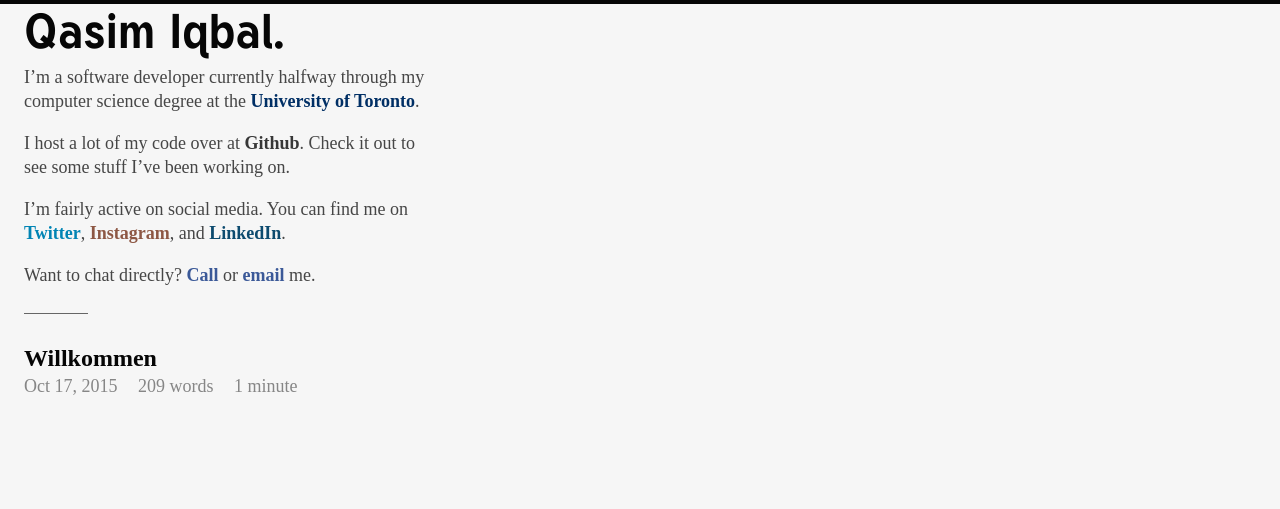
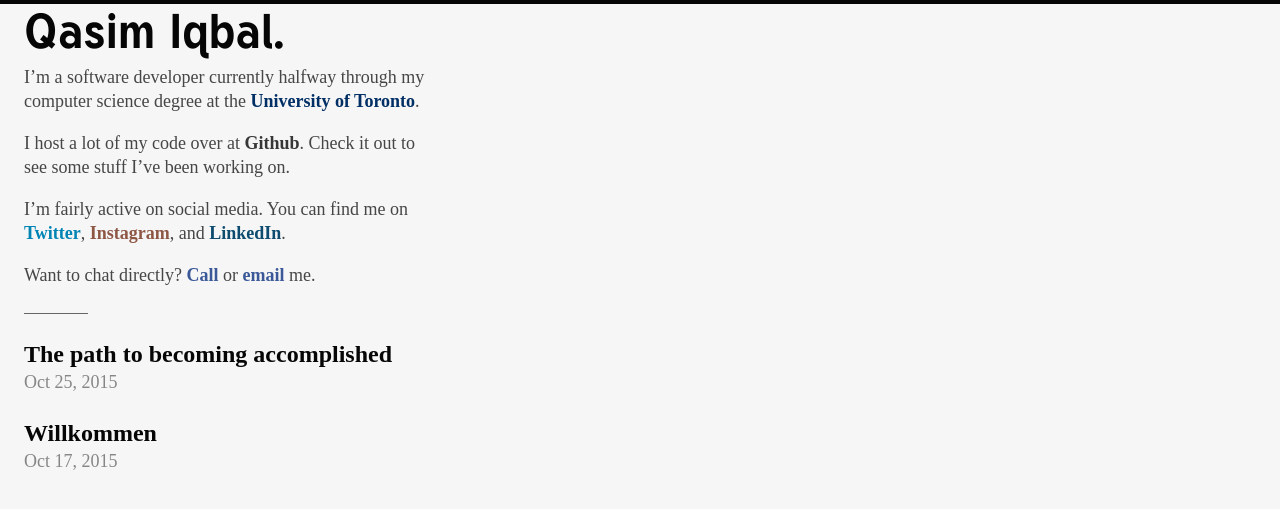
Before and after one commit to qasim/qas.im, a Jekyll site: the page built from index.html, in a window 1280 px wide. Shown: the top 509 px of the page. Built offline with Jekyll 4.4.1, drawn with Linux system fonts in a browser that asks for light colours; some web fonts are replaced.

Commit message:
New blog post

```diff
--- a/_layouts/home.html
+++ b/_layouts/home.html
@@ -3,7 +3,9 @@
   {% include head.html %}
   <body>
     <div class="bar"></div>
-    <a href="/"><h1>Qasim Iqbal.</h1></a>
+    <a href="/">
+      <h1>Qasim Iqbal.</h1>
+    </a>
     {{ content }}
     {% include footer.html %}
   </body>
--- a/assets/css/qasim.css
+++ b/assets/css/qasim.css
@@ -18,7 +18,19 @@ a:link, a:visited {
   margin-bottom: 6px;
 }
 
+.profile {
+  display: inline-block;
+  background: url(../img/profile.jpg);
+  width: 36px;
+  height: 36px;
+  background-size: 100%;
+  margin-left: 20px;
+  border-radius: 3px;
+  margin-bottom: -2px;
+}
+
 h1 {
+  display: inline-block;
   font-family: 'Tuffy Bold';
   font-weight: bold;
   font-size: 48px;
@@ -121,6 +133,11 @@ hr {
   font-size: 24px;
   color: #060606;
   line-height: 36px;
+  margin-bottom: 4px;
+}
+
+.post h2 {
+  line-height: 28px;
 }
 
 .blog-post h2 {
--- a/index.html
+++ b/index.html
@@ -28,14 +28,6 @@ title: Qasim Iqbal
       <div class="post">
         <h2>{{ post.title }}</h2>
         <span class="date">{{ post.date | date: "%b %d, %Y" }}</span>
-        <span class="length">{{ words }} words</span>
-        <span class="time">
-          {% if words < 360 %}
-            1 minute
-          {% else %}
-            {{ words | divided_by:180 }} minutes
-          {% endif %}
-        </span>
       </div>
     </a>
   {% endfor %}
```
Also changed, not shown: _posts/2015-10-17-willkommen.md (+3 -3 lines), _posts/2015-10-25-the-path-to-becoming-accomplished.md (added, +37 -0 lines), assets/img/profile.jpg, 2 other files.
